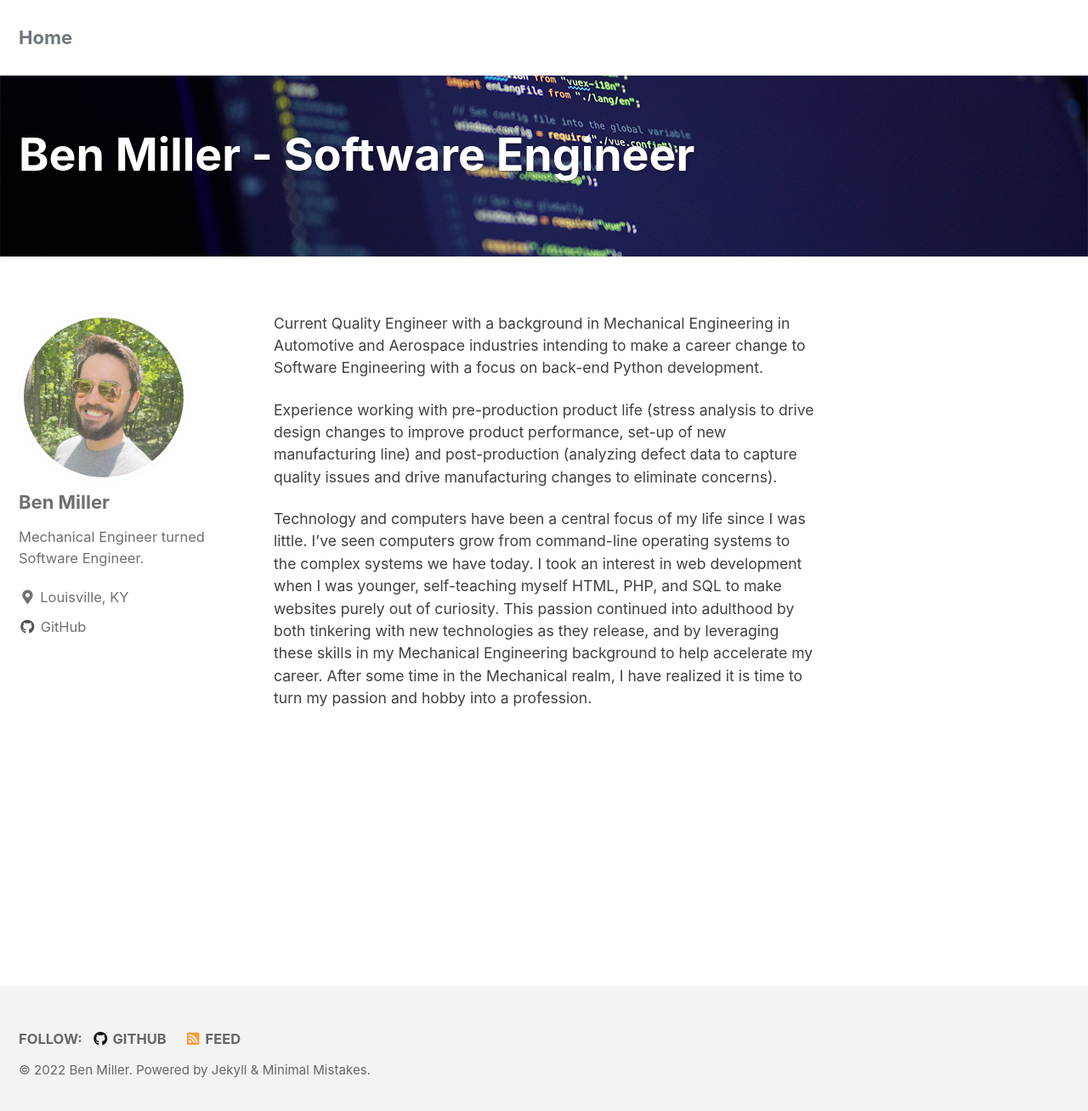
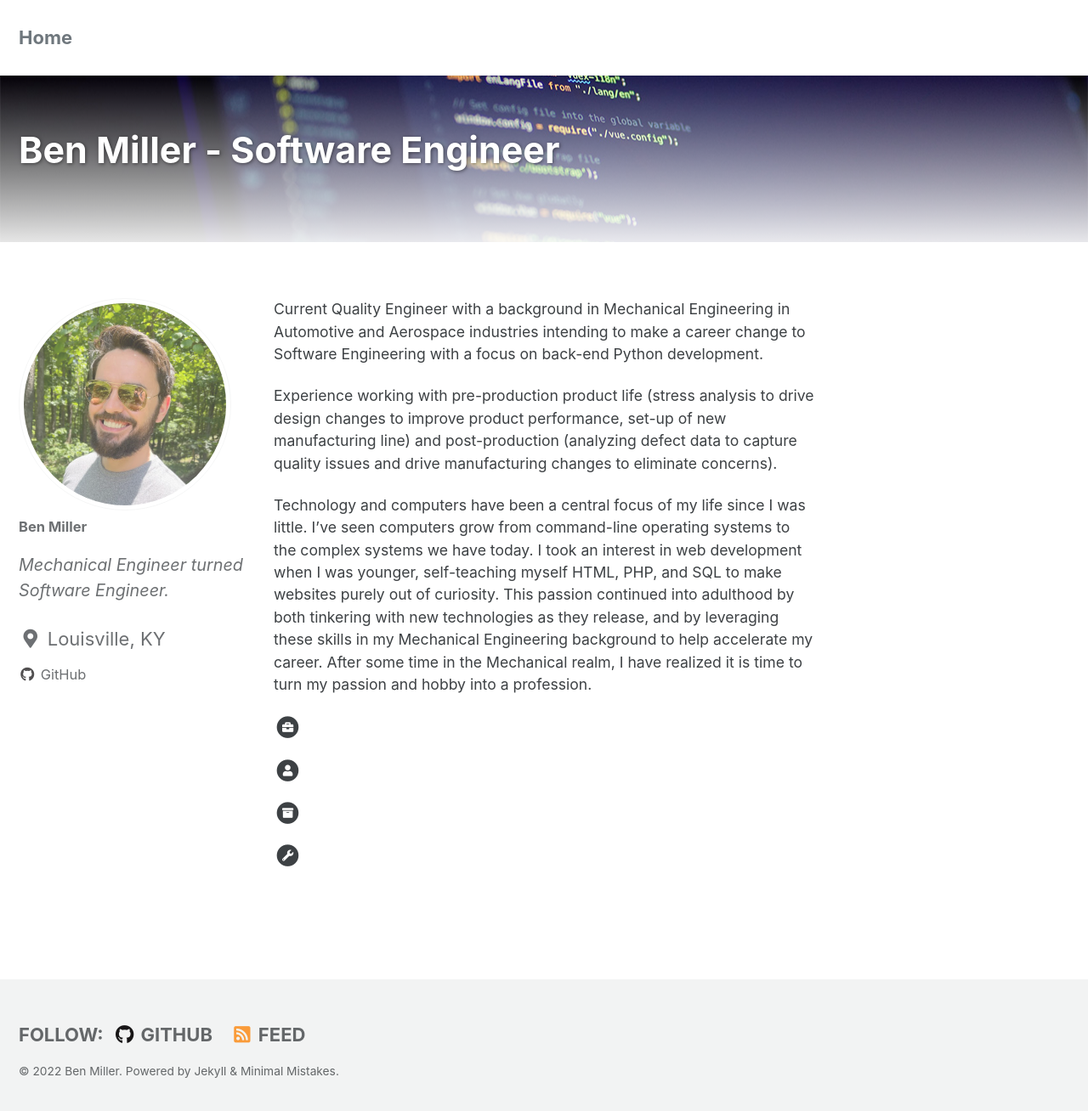
Before and after one commit to Ben-M-90/Ben-M-90.github.io, a Jekyll site: the page built from _pages/home.md, in a window 1280 px wide and 1316 px high. Shown: the top 1308 px of the window at 85% size. Built offline with Jekyll 4.4.1, drawn with Linux system fonts in a browser that asks for light colours; cached includes are drawn as plain includes.

Commit message:
Design updates, icon test
- Reduced font sizes
- Increase bio pic size
- Decreased bio description size, italicized
- Gradient to header image
- Test inserting icons to content

```diff
--- a/_pages/home.md
+++ b/_pages/home.md
@@ -12,3 +13,23 @@ Current Quality Engineer with a background in Mechanical Engineering in Automoti
 Experience working with pre-production product life (stress analysis to drive design changes to improve product performance, set-up of new manufacturing line) and post-production (analyzing defect data to capture quality issues and drive manufacturing changes to eliminate concerns).
 
 Technology and computers have been a central focus of my life since I was little. I've seen computers grow from command-line operating systems to the complex systems we have today. I took an interest in web development when I was younger, self-teaching myself HTML, PHP, and SQL to make websites purely out of curiosity. This passion continued into adulthood by both tinkering with new technologies as they release, and by leveraging these skills in my Mechanical Engineering background to help accelerate my career. After some time in the Mechanical realm, I have realized it is time to turn my passion and hobby into a profession.
+
+<span class="fa-stack fa-xs">
+	<i class="fas fa-circle fa-stack-2x"></i>
+	<i class="fa fa-briefcase fa-stack-1x fa-inverse"></i>
+</span>
+
+<span class="fa-stack fa-xs">
+	<i class="fas fa-circle fa-stack-2x"></i>
+	<i class="fa fa-user fa-stack-1x fa-inverse"></i>
+</span>
+
+<span class="fa-stack fa-xs">
+	<i class="fas fa-circle fa-stack-2x"></i>
+	<i class="fa fa-archive fa-stack-1x fa-inverse"></i>
+</span>
+
+<span class="fa-stack fa-xs">
+	<i class="fas fa-circle fa-stack-2x"></i>
+	<i class="fa fa-wrench fa-stack-1x fa-inverse"></i>
+</span>
--- a/_sass/minimal-mistakes/_sidebar.scss
+++ b/_sass/minimal-mistakes/_sidebar.scss
@@ -134,7 +134,7 @@
   }
 
   img {
-    max-width: 200px;
+    max-width: 250px;
     border-radius: 50%;
 
     @include breakpoint($large) {
@@ -179,6 +179,8 @@
 
 .author__bio {
   margin: 0;
+  font-size: 0.9em;
+  font-style: italic;
 
   @include breakpoint($large) {
     margin-top: 10px;
--- a/_sass/minimal-mistakes/_variables.scss
+++ b/_sass/minimal-mistakes/_variables.scss
@@ -34,14 +34,14 @@ $header-font-family: $sans-serif !default;
 $caption-font-family: $serif !default;
 
 /* type scale */
-$type-size-1: 2.441em !default; // ~39.056px
-$type-size-2: 1.953em !default; // ~31.248px
-$type-size-3: 1.563em !default; // ~25.008px
-$type-size-4: 1.25em !default; // ~20px
-$type-size-5: 1.00em !default; // ~16px // Default was 1.00em
-$type-size-6: 0.75em !default; // ~12px
-$type-size-7: 0.6875em !default; // ~11px
-$type-size-8: 0.625em !default; // ~10px
+$type-size-1: 1.953em !default; // ~39.056px
+$type-size-2: 1.563em !default; // ~31.248px
+$type-size-3: 1.25em !default; // ~25.008px
+$type-size-4: 1.00em !default; // ~20px
+$type-size-5: 0.75em !default; // ~16px // Default was 1.00em
+$type-size-6: 0.0.6875em !default; // ~12px
+$type-size-7: 0.625em !default; // ~11px
+$type-size-8: 0.5em !default; // ~10px
 
 /* headline scale */
 $h-size-1: 1.563em !default; // ~25.008px
```
Also changed, not shown: other parts of _pages/home.md (+1 -0 lines).
